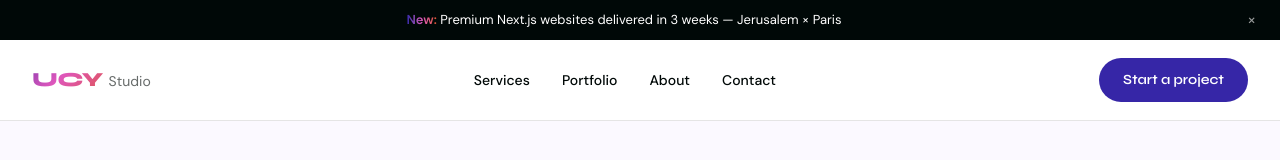
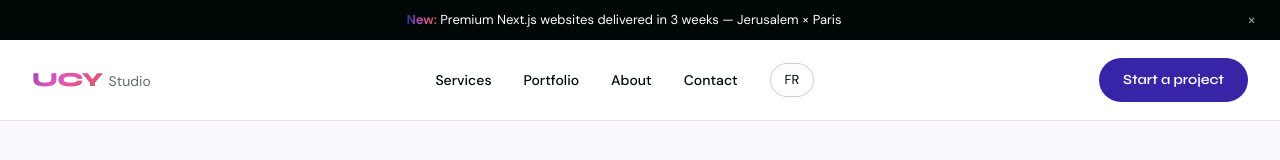
Before and after one commit to ucyweb28-svg/UCY_WEB_2026, a Next.js app: page /en in a window 1280 px wide. Shown: the top 160 px of the page. Built offline with nearby package versions, Linux system fonts and the light colour scheme.

Commit message:
feat: language switcher in nav desktop and mobile hamburger

```diff
--- a/components/layout/Nav.tsx
+++ b/components/layout/Nav.tsx
@@ -3,8 +3,8 @@
 import { useEffect, useRef, useState, type MouseEvent } from 'react';
 import { createPortal } from 'react-dom';
 import Link from 'next/link';
-import { usePathname } from 'next/navigation';
-import { useTranslations } from 'next-intl';
+import { usePathname, useRouter } from 'next/navigation';
+import { useTranslations, useLocale } from 'next-intl';
 import { motion, AnimatePresence } from 'framer-motion';
 import { Button } from '@/components/ui/Button';
 import { formatWhatsAppLink } from '@/lib/utils/formatWhatsAppLink';
@@ -23,6 +23,15 @@ const SOCIAL_LINKS = [
   { label: 'LinkedIn', href: 'https://www.linkedin.com/company/115831904/', icon: '/icons/icon-linkedin.svg' },
   { label: 'Behance', href: 'https://www.behance.net/yonathanchetrit3', icon: '/icons/icon-behance.svg' },
 ];
+
+function getLocalizedPath(pathname: string, targetLocale: 'fr' | 'en'): string {
+  const isEn = pathname === '/en' || pathname.startsWith('/en/');
+  const pathWithoutLocale = isEn ? pathname.slice(3) || '/' : pathname;
+  if (targetLocale === 'en') {
+    return pathWithoutLocale === '/' ? '/en' : `/en${pathWithoutLocale}`;
+  }
+  return pathWithoutLocale;
+}
 
 function HamburgerIcon({ open }: { open: boolean }) {
   return (
@@ -50,9 +59,12 @@ export function Nav() {
   const t = useTranslations('nav');
   const tHero = useTranslations('hero');
   const tFooterCta = useTranslations('footer_cta');
+  const locale = useLocale();
+  const router = useRouter();
   const pathname = usePathname();
   const isContactPage = pathname?.endsWith('/contact') ?? false;
   const isHomePage = pathname === '/' || pathname === '/en';
+  const otherLocale = locale === 'fr' ? 'en' : 'fr';
   const [scrolled, setScrolled] = useState(false);
   const [hidden, setHidden] = useState(false);
   const [menuOpen, setMenuOpen] = useState(false);
@@ -79,6 +91,10 @@ export function Nav() {
       const id = href.slice(2);
       document.querySelector(`#${id}`)?.scrollIntoView({ behavior: 'smooth' });
     }
+  };
+
+  const switchLocale = () => {
+    router.push(getLocalizedPath(pathname ?? '/', otherLocale));
   };
 
   const whatsappHref = formatWhatsAppLink(
@@ -111,8 +127,9 @@ export function Nav() {
           </span>
         </Link>
 
-        {/* Desktop links */}
-        <nav className="hidden md:flex items-center gap-8" aria-label="Navigation principale">
+        {/* Desktop links + language switcher */}
+        <div className="hidden md:flex items-center gap-8">
+          <nav className="flex items-center gap-8" aria-label="Navigation principale">
             {NAV_LINKS.map(({ key, href }) => {
               const isActive = key === 'contact' && isContactPage;
               return (
@@ -132,6 +149,16 @@ export function Nav() {
               );
             })}
           </nav>
+
+          <button
+            onClick={switchLocale}
+            className="inline-flex items-center justify-center rounded-full border font-sans transition-colors duration-200 hover:bg-black/5 cursor-pointer"
+            style={{ borderColor: 'rgba(0,8,7,0.2)', color: '#000807', backgroundColor: 'transparent', padding: '6px 14px', fontSize: 13 }}
+            aria-label={`Switch language to ${otherLocale.toUpperCase()}`}
+          >
+            {otherLocale.toUpperCase()}
+          </button>
+        </div>
 
         {/* Desktop CTA + Mobile hamburger */}
         <div className="flex items-center gap-3">
@@ -218,6 +245,21 @@ export function Nav() {
                 ))}
               </motion.nav>
 
+              {/* Language switcher (mobile) */}
+              <div className="shrink-0 px-6 md:px-8 pb-6">
+                <button
+                  onClick={() => {
+                    switchLocale();
+                    setMenuOpen(false);
+                  }}
+                  className="block w-full max-w-xs mx-auto rounded-full border font-sans text-center transition-colors duration-200 hover:bg-white/10 cursor-pointer"
+                  style={{ borderColor: 'rgba(255,255,255,0.2)', color: 'white', backgroundColor: 'transparent', padding: '10px 24px', fontSize: 15 }}
+                  aria-label={`Switch language to ${otherLocale.toUpperCase()}`}
+                >
+                  {otherLocale.toUpperCase()}
+                </button>
+              </div>
+
               {/* Bottom row: locale, WhatsApp CTAs, social links */}
               <div className="shrink-0 px-6 md:px-8 pb-8 md:pb-10 flex flex-col md:flex-row items-center md:items-end justify-between gap-6">
                 <p className="order-3 md:order-1 font-sans text-xs md:text-sm text-white/40">
```
Lines whose indentation alone changed are shown as unchanged.
